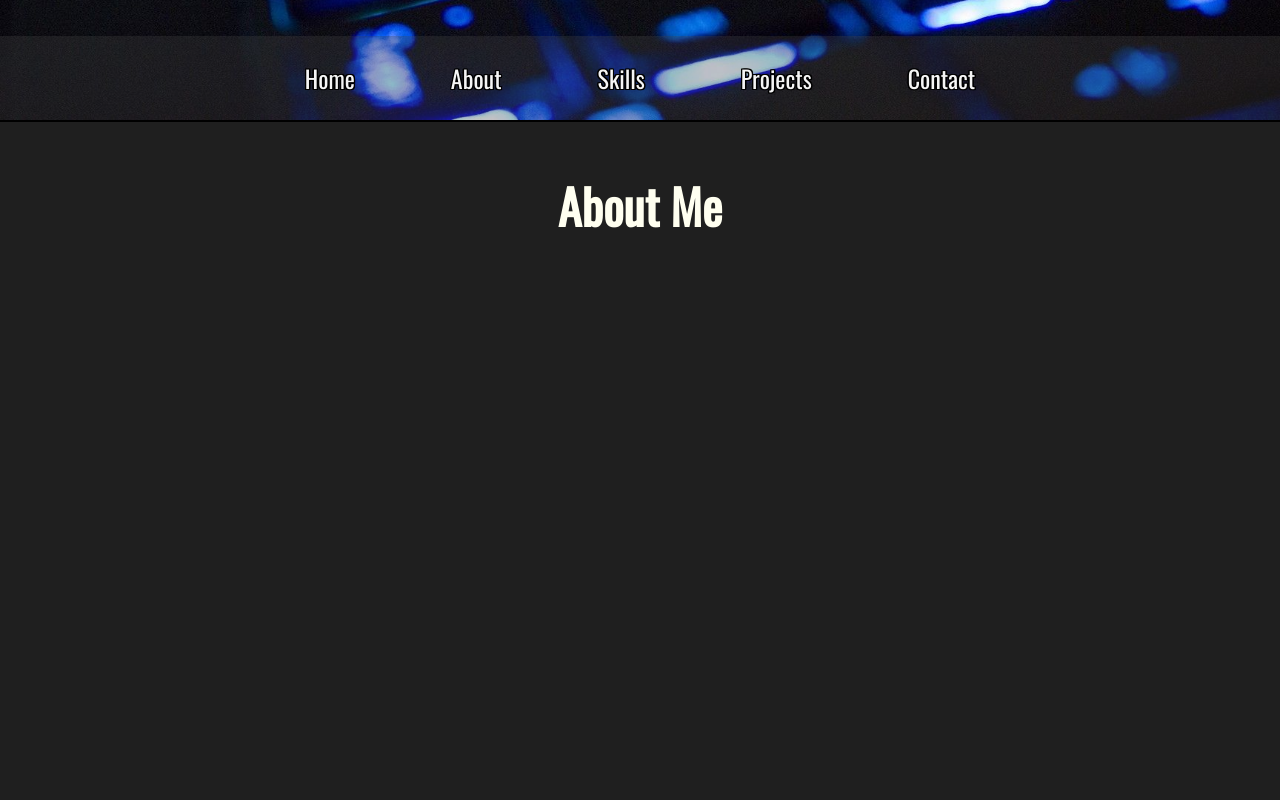
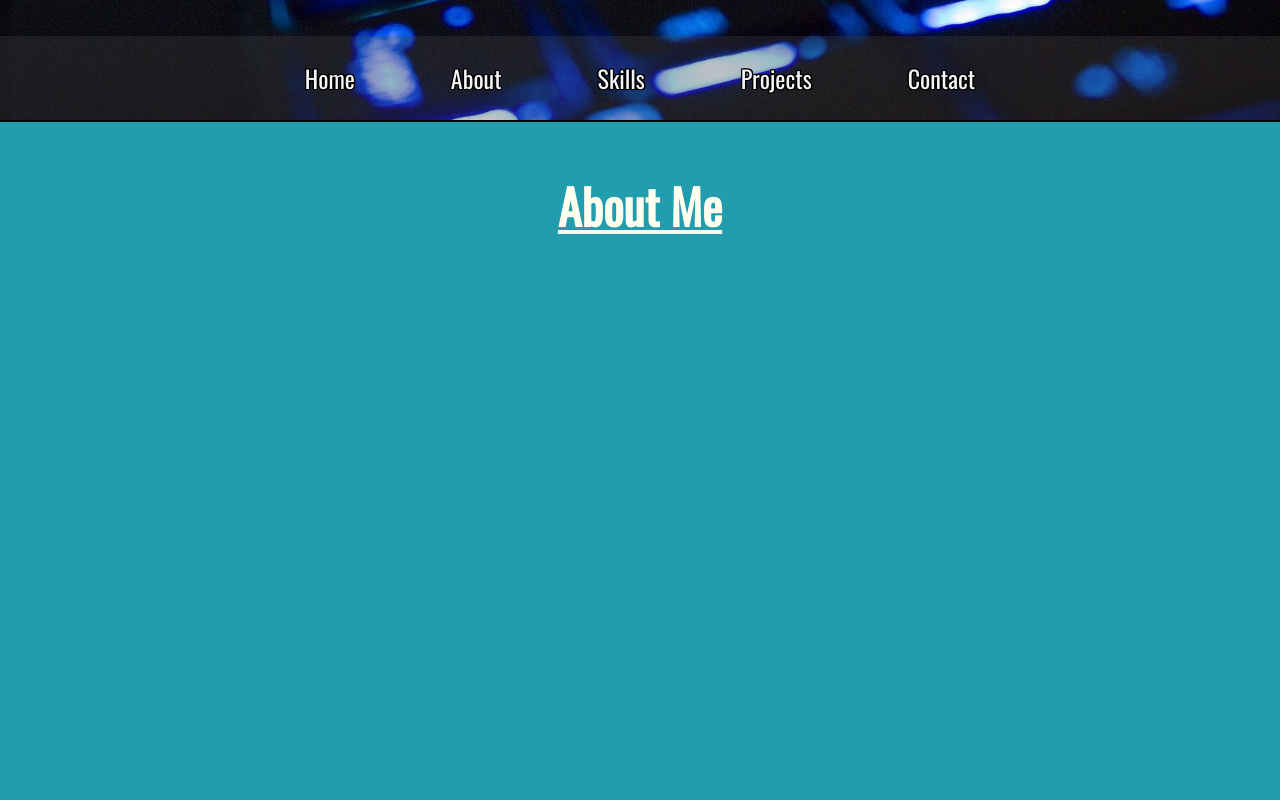
Before and after one commit to tgclayton/Portfolio, a plain HTML site: page index.html in a window 1280 px wide. Shown: the part 680-1480 px from the top of the page. Drawn offline with nearby package versions, Linux system fonts and the light colour scheme.

Commit message:
minor styling changes

```diff
--- a/styles/main.css
+++ b/styles/main.css
@@ -123,6 +123,7 @@ padding: 15vh 0 5vh;
 margin-top: 0;
 font-size: 3em;
 padding-top: 1em;
+text-decoration: underline;
 }
 
 #project-header {
@@ -138,7 +139,7 @@ padding-top: 1em;
 }
 
 .grey {
-  background-color: rgb(31, 31, 31);
+  background-color: rgb(33, 157, 173);
 }
 
 .grid-container {
```
